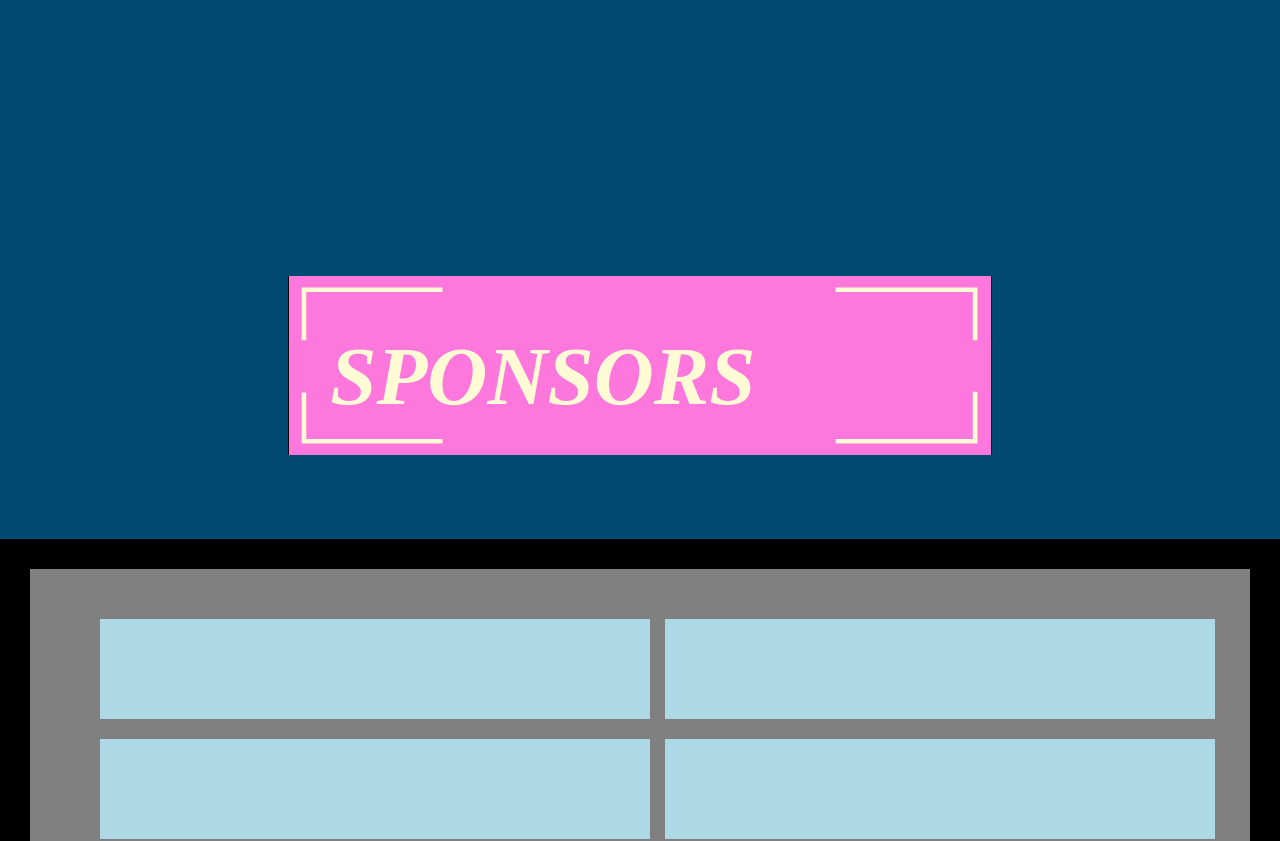
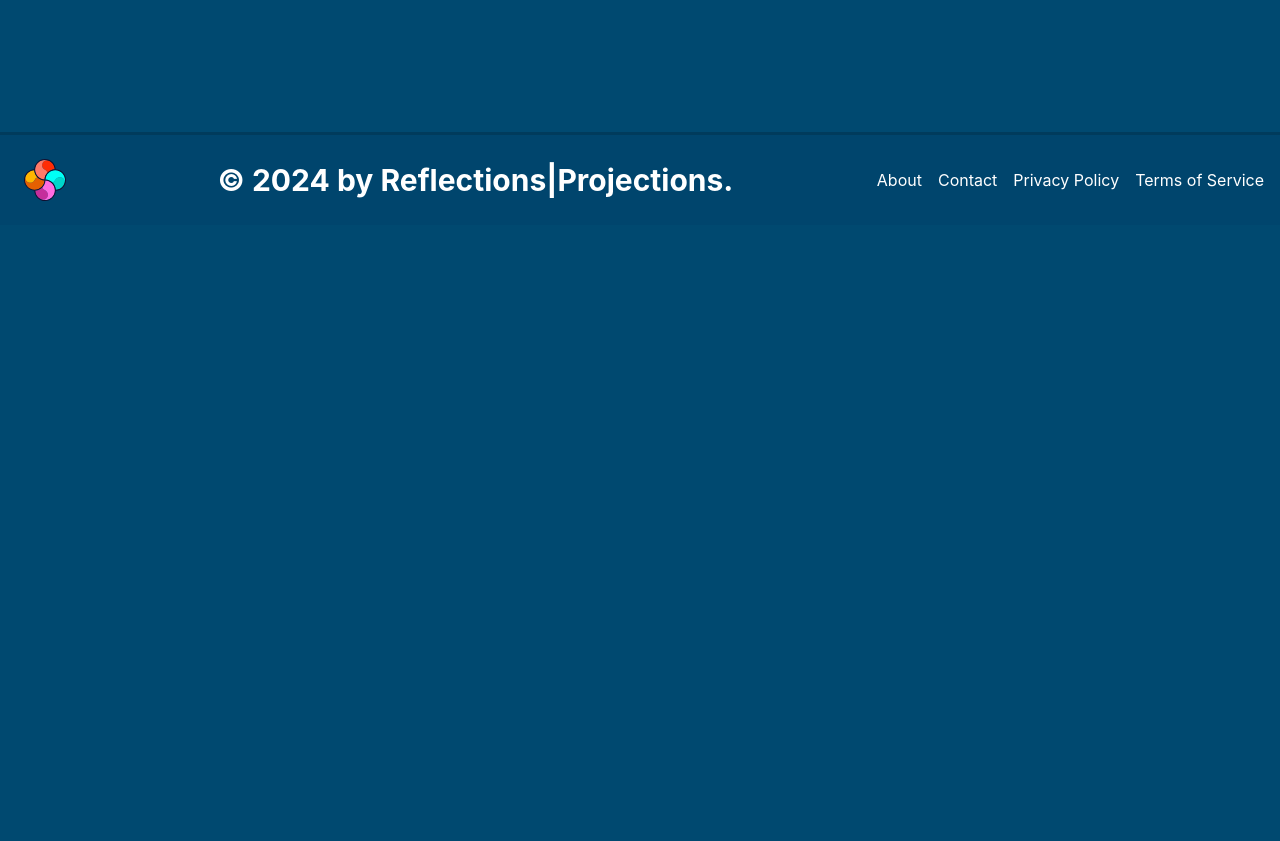
Before and after one commit to ReflectionsProjections/rp-web-2024, a React (Vite) app: page / in a window 1280 px wide. Shown: the part 4720-5561 px from the top of the page. After the commit the page ends 4945 px from the top, so only its background shows below. Built offline with nearby package versions, Linux system fonts and the light colour scheme; a web font is replaced by a local one.

Commit message:
added basic footer

```diff
--- /dev/null
+++ b/src/components/Footer.tsx
@@ -0,0 +1,33 @@
+import { Box, VStack, Image, Link, Text, HStack } from '@chakra-ui/react';
+
+function Footer() {
+  return (
+    <Box
+      as="footer"
+      width="100%"
+      backgroundColor="#00456D"
+      borderTop="solid 3px #003B5C"
+      padding="1rem"
+      position="relative"
+      bottom="0"
+    >
+      <HStack spacing={4} width="100%" alignItems="center" justify="space-between">
+        <Image src="/rp_logo.svg" alt="Logo" height="auto" maxW="58px" padding="0.5rem" />
+        <Text fontWeight="bold" color="white">
+          &copy; 2024 by Reflections|Projections.
+        </Text>
+
+        <VStack spacing={2} align="center">
+          <HStack spacing={4}>
+            <Link href="#" color="white">About</Link>
+            <Link href="#" color="white">Contact</Link>
+            <Link href="#" color="white">Privacy Policy</Link>
+            <Link href="#" color="white">Terms of Service</Link>
+          </HStack>
+        </VStack>
+      </HStack>
+    </Box>
+  );
+}
+
+export default Footer;
--- a/src/routes/MainPage.tsx
+++ b/src/routes/MainPage.tsx
@@ -5,6 +5,7 @@ import Info from '../components/Home/Info';
 import Events from '../components/Home/Events';
 import FAQ from '../components/Home/FAQ';
 import Sponsors from '../components/Home/Sponsors';
+import Footer from "../components/Footer";
 
 export default function MainPage() {
 	return (
@@ -14,7 +15,8 @@ export default function MainPage() {
 			<Info/>
 			<Events/>
 			<FAQ/>
-			<Sponsors/>
+			{/* <Sponsors/> */}
+			<Footer />
 		</VStack>
 
 	);
```
